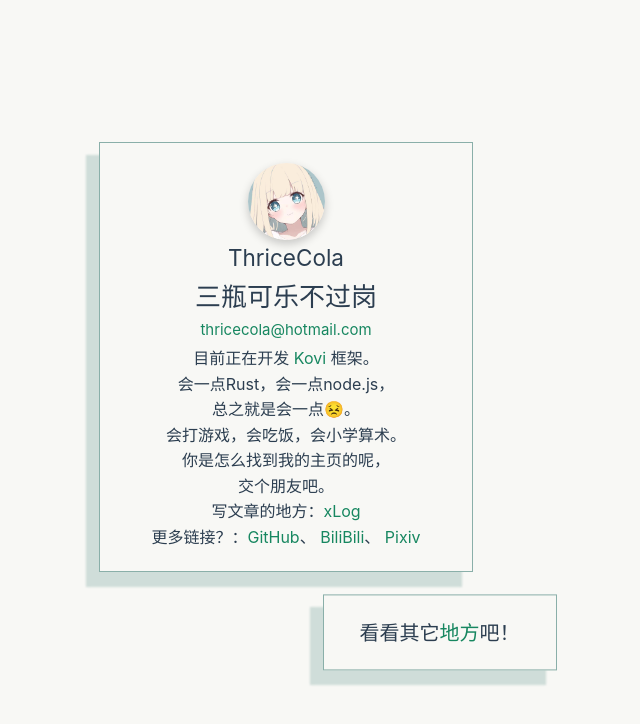
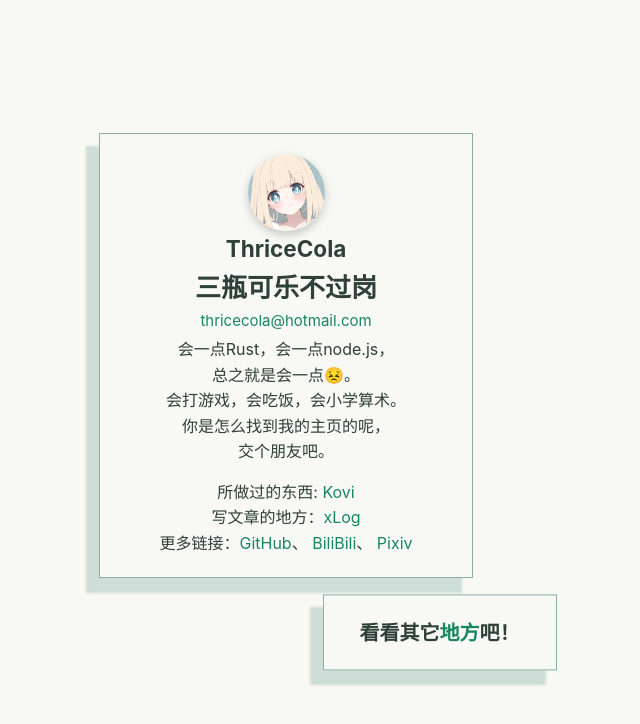
Before and after one commit to ThriceCola/thricecola.github.io, a Vue app: page / in a window 1280 px wide. Shown: the top 724 px of the page, without its empty margins (354-994 px from the left). Built offline with nearby package versions, Linux system fonts and the light colour scheme.

Commit message:
你猜猜我改了什么

```diff
--- a/src/App.vue
+++ b/src/App.vue
@@ -25,7 +25,7 @@ import NoticeBoard from './components/NoticeBoard.vue'
   .id-card {
     position: absolute;
     top: 50%;
-    left: 35%;
+    left: 37%;
     transform: translate(-50%, -60%);
 
     display: flex;
--- a/src/assets/base.css
+++ /dev/null
@@ -1,86 +0,0 @@
-/* color palette from <https://github.com/vuejs/theme> */
-:root {
-  --vt-c-white: #ffffff;
-  --vt-c-white-soft: #f8f8f8;
-  --vt-c-white-mute: #f2f2f2;
-
-  --vt-c-black: #181818;
-  --vt-c-black-soft: #222222;
-  --vt-c-black-mute: #282828;
-
-  --vt-c-indigo: #2c3e50;
-
-  --vt-c-divider-light-1: rgba(60, 60, 60, 0.29);
-  --vt-c-divider-light-2: rgba(60, 60, 60, 0.12);
-  --vt-c-divider-dark-1: rgba(84, 84, 84, 0.65);
-  --vt-c-divider-dark-2: rgba(84, 84, 84, 0.48);
-
-  --vt-c-text-light-1: var(--vt-c-indigo);
-  --vt-c-text-light-2: rgba(60, 60, 60, 0.66);
-  --vt-c-text-dark-1: var(--vt-c-white);
-  --vt-c-text-dark-2: rgba(235, 235, 235, 0.64);
-}
-
-/* semantic color variables for this project */
-:root {
-  --color-background: var(--vt-c-white);
-  --color-background-soft: var(--vt-c-white-soft);
-  --color-background-mute: var(--vt-c-white-mute);
-
-  --color-border: var(--vt-c-divider-light-2);
-  --color-border-hover: var(--vt-c-divider-light-1);
-
-  --color-heading: var(--vt-c-text-light-1);
-  --color-text: var(--vt-c-text-light-1);
-
-  --section-gap: 160px;
-}
-
-@media (prefers-color-scheme: dark) {
-  :root {
-    --color-background: var(--vt-c-black);
-    --color-background-soft: var(--vt-c-black-soft);
-    --color-background-mute: var(--vt-c-black-mute);
-
-    --color-border: var(--vt-c-divider-dark-2);
-    --color-border-hover: var(--vt-c-divider-dark-1);
-
-    --color-heading: var(--vt-c-text-dark-1);
-    --color-text: var(--vt-c-text-dark-2);
-  }
-}
-
-*,
-*::before,
-*::after {
-  box-sizing: border-box;
-  margin: 0;
-  font-weight: normal;
-}
-
-body {
-  min-height: 100vh;
-  color: var(--color-text);
-  background: var(--color-background);
-  transition:
-    color 0.5s,
-    background-color 0.5s;
-  line-height: 1.6;
-  font-family:
-    Inter,
-    -apple-system,
-    BlinkMacSystemFont,
-    'Segoe UI',
-    Roboto,
-    Oxygen,
-    Ubuntu,
-    Cantarell,
-    'Fira Sans',
-    'Droid Sans',
-    'Helvetica Neue',
-    sans-serif;
-  font-size: 15px;
-  text-rendering: optimizeLegibility;
-  -webkit-font-smoothing: antialiased;
-  -moz-osx-font-smoothing: grayscale;
-}
--- a/src/assets/main.css
+++ b/src/assets/main.css
@@ -1,16 +1,60 @@
-@import './base.css';
+/* color palette from <https://github.com/vuejs/theme> */
+*,
+*::before,
+*::after {
+  box-sizing: border-box;
+  margin: 0;
+}
+
+:root {
+  --background-color: #f8f8f5;
+  --normal-text-color: #2F3F3A;
+  --accent-color: #178760;
+  --semi-accent-color: #8aafa9;
+  --shadow-color: #8aafa960;
+  color: var(--normal-text-color);
+}
 
 body {
-  background-color: #f8f8f5;
+  min-height: 100vh;
+  transition:
+    color 1s,
+    background-color 1s;
+  line-height: 1.6;
+  font-family:
+    Inter,
+    -apple-system,
+    BlinkMacSystemFont,
+    'Segoe UI',
+    Roboto,
+    Oxygen,
+    Ubuntu,
+    Cantarell,
+    'Fira Sans',
+    'Droid Sans',
+    'Helvetica Neue',
+    sans-serif;
+  font-size: 15px;
+  text-rendering: optimizeLegibility;
+  -webkit-font-smoothing: antialiased;
+  -moz-osx-font-smoothing: grayscale;
+}
+
+
+/*@media (prefers-color-scheme: light) {*/
+
+body {
+
+  background-color: var(--background-color);
 }
 
 a:link {
-  color: #178760;
+  color: var(--accent-color);
   text-decoration: none;
 }
 
 a:visited {
-  color: #8aafa9;
+  color: var(--semi-accent-color);
   text-decoration: none;
 }
 
@@ -20,7 +64,7 @@ a:hover {
 }
 
 a:active {
-  color: #8aafa9;
+  color: var(--semi-accent-color);
   text-decoration: none;
 }
 
@@ -30,3 +74,5 @@ p.email {
   margin: 0;
   text-indent: 0px;
 }
+
+/*}*/
--- a/src/components/IntroView.vue
+++ b/src/components/IntroView.vue
@@ -3,15 +3,16 @@
 
 <template>
   <div class="txt">
-    <p>目前正在开发 <a href="https://github.com/ThriceCola/Kovi" target="_blank">Kovi</a> 框架。</p>
     <p>会一点Rust，会一点node.js，总之就是会一点😣。</p>
     <p>会打游戏，会吃饭，会小学算术。</p>
     <p>你是怎么找到我的主页的呢，交个朋友吧。</p>
+    <div style="height: 15px;"></div>
+
+    <p>所做过的东西: <a href="https://github.com/ThriceCola/Kovi" target="_blank">Kovi</a></p>
     <p>写文章的地方：<a href="https://xlog.thricecola.com" target="_blank">xLog</a></p>
     <!-- <p>或许<a href="https://xlog.thricecola.com" target="_blank">xLog</a>还没有什么文章，你可以看看我的<a
         href="https://www.coolapk.com/u/3227002" target="_blank">酷安</a>主页。</p> -->
-
-    <p>更多链接？：<a href="https://github.com/thricecola" target="_blank">GitHub</a>、
+    <p>更多链接：<a href="https://github.com/thricecola" target="_blank">GitHub</a>、
       <a href="https://space.bilibili.com/182754936" target="_blank">BiliBili</a>、
       <a href="https://www.pixiv.net/users/41822781" target="_blank">Pixiv</a>
     </p>
--- a/src/components/ShadowBox.vue
+++ b/src/components/ShadowBox.vue
@@ -34,8 +34,8 @@ onBeforeUnmount(() => {
 <style scoped>
 .shadow-box {
   border: 1px solid #8aafa9;
-  box-shadow: -12px 14px 2px 1px #8aafa960;
-  background-color: #f8f8f5;
+  box-shadow: -12px 14px 2px 1px var(--shadow-color);
+  background-color: var(--background-color);
   display: inline-block;
   padding: 22px 36px;
   /* transition: all 0.25s; */
```
Also changed, not shown: 1 other file (tests, documents, lock files or other folders).
